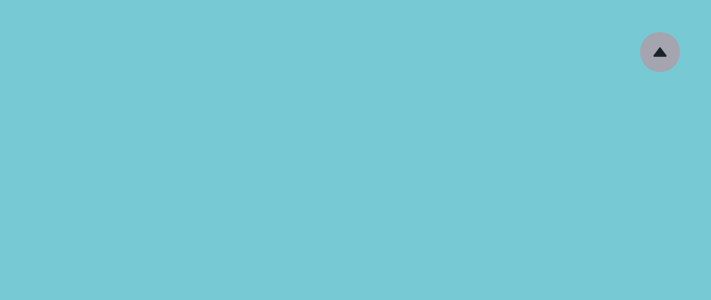
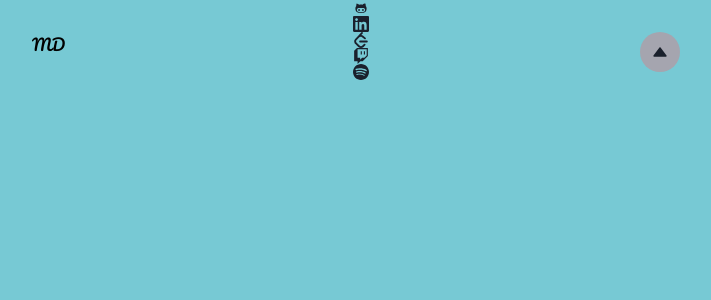
Before and after one commit to bmaurice98/MizuDevPortfolioV2, a Next.js app: page / in a window 1280 px wide. Shown: the top 300 px of the page, without its empty margins (0-711 px from the left). Built offline with nearby package versions, Linux system fonts and the light colour scheme.

Commit message:
imported socials icons

```diff
--- a/components/LogoComponent.js
+++ b/components/LogoComponent.js
@@ -0,0 +1,18 @@
+import React from 'react'
+import styled from 'styled-components'
+
+const Logo = styled.h1`
+display: inline-block;
+color: ${props => props.theme.text};
+font-family: 'Pacifico', cursive;
+position: fixed;
+left: 2rem;
+top: 2rem;
+z-index: 3;
+`
+
+export const LogoComponent = () => {
+  return (
+    <Logo>MD</Logo>
+  )
+}
--- a/components/Main.js
+++ b/components/Main.js
@@ -2,9 +2,11 @@ import React from "react";
 import styled from "styled-components";
 import { Container } from "@chakra-ui/react";
 import { HomeButton } from "./HomeButton";
+import { LogoComponent } from "./LogoComponent";
+import { Socials } from "./Socials";
 
 const MainContainer = styled.div`
-  background: ${(props) => props.theme.body};
+  background: ${props => props.theme.body};
   width: 100vw;
   height: 100vh;
   overflow: hidden;
@@ -26,6 +28,8 @@ const Main = () => {
     <MainContainer>
       <Container className="p-8">
         <HomeButton />
+        <LogoComponent />
+        <Socials />
       </Container>
     </MainContainer>
   );
--- /dev/null
+++ b/components/Socials.js
@@ -0,0 +1,32 @@
+import React from 'react'
+import Link from "next/link";
+import { DiGithubAlt } from "@react-icons/all-files/di/DiGithubAlt";
+import { SiLinkedin } from "@react-icons/all-files/si/SiLinkedin";
+import { SiLeetcode } from "@react-icons/all-files/si/SiLeetcode";
+import { SiSpotify } from "@react-icons/all-files/si/SiSpotify";
+import { SiTwitch } from "@react-icons/all-files/si/SiTwitch";
+
+
+export const Socials = () => {
+  return (
+    <div>
+      <div>
+        <Link href={"https://github.com/bmaurice98"}>
+          <DiGithubAlt />
+        </Link>
+        <Link href={"https://www.linkedin.com/in/brandon-maurice-a77190187/"}>
+          <SiLinkedin />
+        </Link>
+        <Link href={"https://leetcode.com/MizuPiku/"}>
+          <SiLeetcode />
+        </Link>
+        <Link href={"https://leetcode.com/MizuPiku/"}>
+          <SiTwitch />
+        </Link>
+        <Link href={"https://leetcode.com/MizuPiku/"}>
+          <SiSpotify />
+        </Link>
+      </div>
+    </div>
+  );
+}
--- a/package.json
+++ b/package.json
@@ -14,6 +14,7 @@
     "@emotion/core": "^11.0.0",
     "@emotion/react": "^11.9.3",
     "@emotion/styled": "^11.9.3",
+    "@react-icons/all-files": "^4.1.0",
     "chakra-ui": "^0.3.9",
     "framer-motion": "^6.4.3",
     "next": "12.2.2",
```
Also changed, not shown: 1 other file (tests, documents, lock files or other folders).
